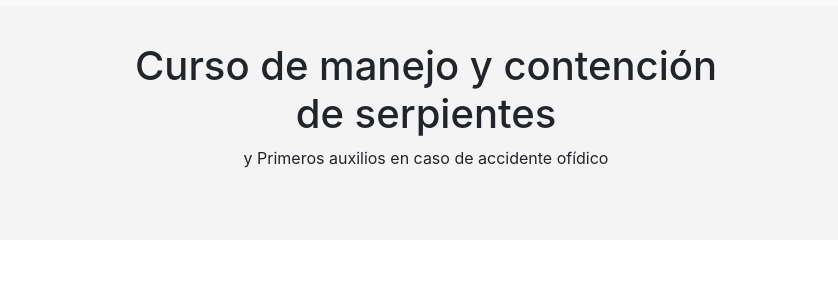
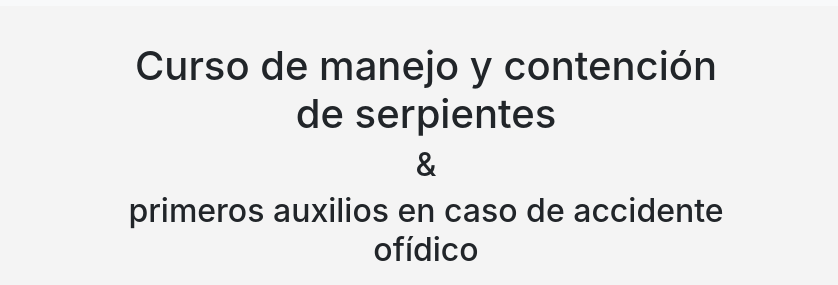
Before and after one commit to escciencias/CursoSerpientes, a plain HTML site: page index.html in a window 1280 px wide. Shown: the part 66-351 px from the top of the page, 214-1052 px from the left. Drawn offline with nearby package versions, Linux system fonts and the light colour scheme.

Commit message:
cambios en el titulo

```diff
--- a/index.html
+++ b/index.html
@@ -49,7 +49,8 @@
             </div>
             <div class="col-md-6">
                 <h1>Curso de manejo y contención de serpientes</h1>
-                <p>y Primeros auxilios en caso de accidente ofídico</p>
+                <h2>&</h2>
+                <h2>primeros auxilios en caso de accidente ofídico</h2>
             </div>
             <div class="col-md-3">
                 <img src="images/LOGO_CIENCIAS.png" alt="Logo Derecha" class="logo img-fluid">
```
